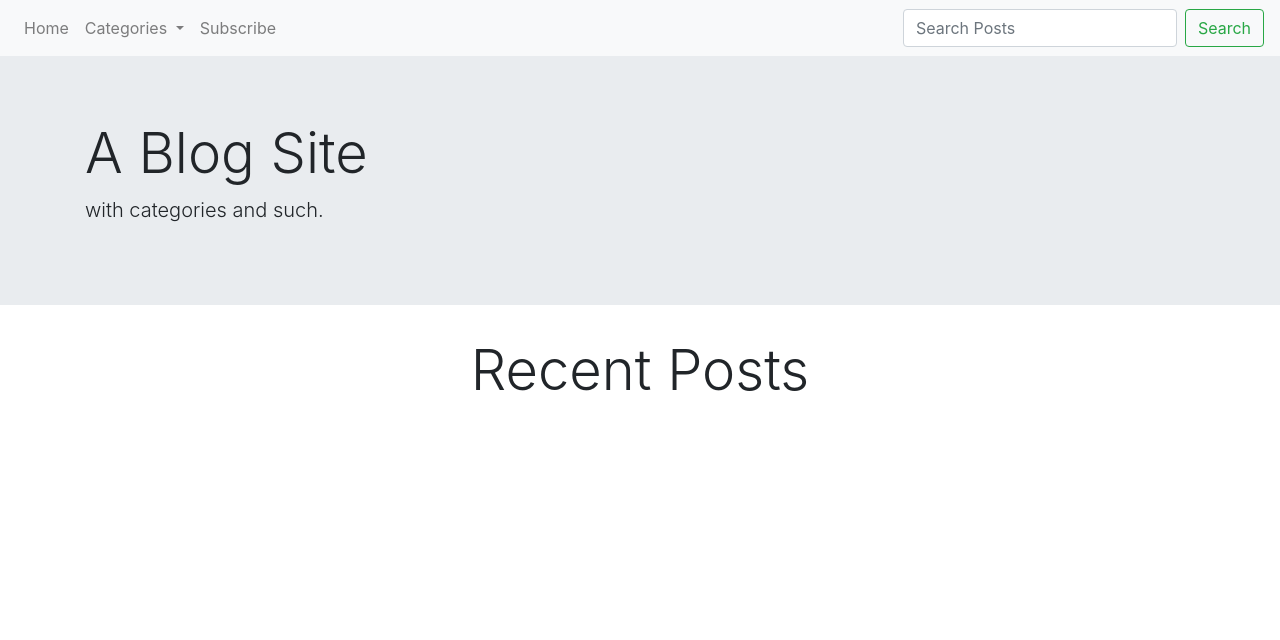
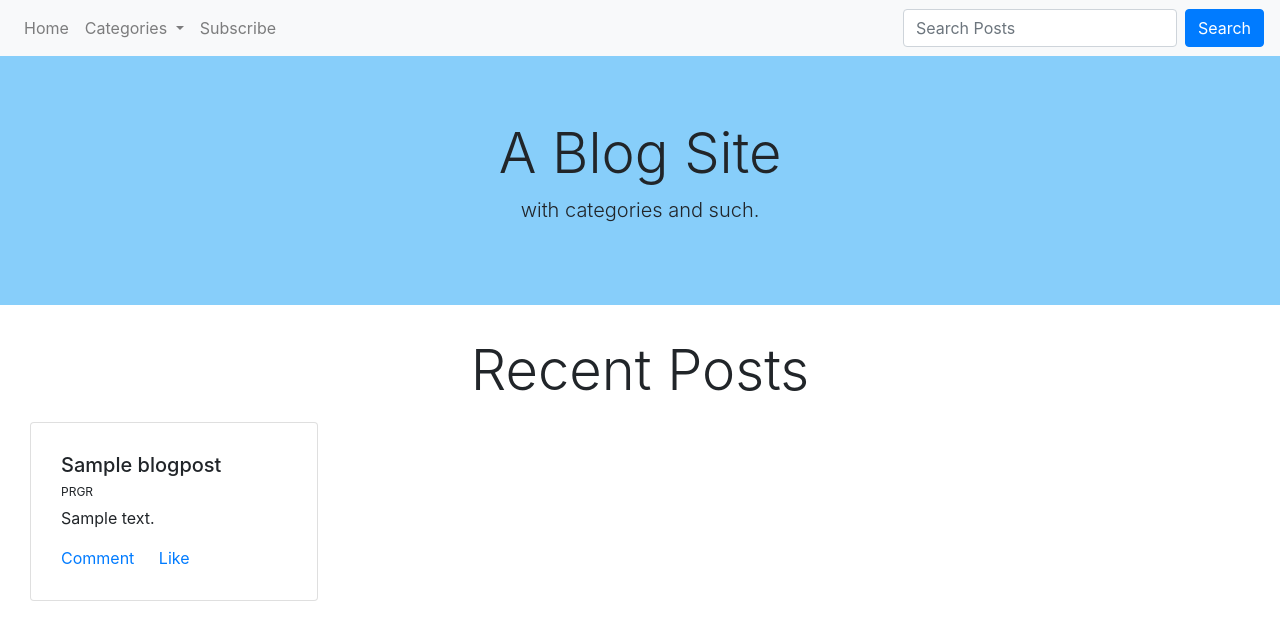
Before and after one commit to treyham91/blogsite, a Django app: page / in a window 1280 px wide. Shown: the top 640 px of the page. Run offline with Django 3.2, Linux system fonts and the light colour scheme; tables that the repository leaves empty hold one stand-in row (values such as "Sample post"); some libraries are stand-ins or nearby versions.

Commit message:
recent posts list

```diff
--- a/blog/templates/index.html
+++ b/blog/templates/index.html
@@ -25,7 +25,7 @@
     <div class="collapse navbar-collapse" id="navbarTogglerDemo01">
         <ul class="navbar-nav mr-auto mt-2 mt-lg-0">
             <li class="nav-item">
-                <a class="nav-link" href="#">Home</a>
+                <a class="nav-link" href={% url 'home' %}>Home</a>
             </li>
             <li class="nav-item dropdown">
                 <a class="nav-link dropdown-toggle" href="#" id="navbarDropdown" role="button" data-toggle="dropdown"
@@ -33,10 +33,10 @@
                     Categories
                 </a>
                 <div class="dropdown-menu" aria-labelledby="navbarDropdown">
-                    <a class="dropdown-item" href="#">Programming</a>
-                    <a class="dropdown-item" href="#">Web Development</a>
-                    <a class="dropdown-item" href="#">Data Science/AI</a>
-                    <a class="dropdown-item" href="#">General</a>
+                    <a class="dropdown-item" href={% url 'programming' %}>Programming</a>
+                    <a class="dropdown-item" href={% url 'web' %}>Web Development</a>
+                    <a class="dropdown-item" href={% url 'data' %}>Data Science/AI</a>
+                    <a class="dropdown-item" href={% url 'general' %}>General</a>
                 </div>
             </li>
             <li class="nav-item">
@@ -45,12 +45,12 @@
         </ul>
         <form class="form-inline my-2 my-lg-0">
             <input class="form-control mr-sm-2" type="search" placeholder="Search Posts" aria-label="Search">
-            <button class="btn btn-outline-success my-2 my-sm-0" type="submit">Search</button>
+            <button class="btn btn-primary" type="submit">Search</button>
         </form>
     </div>
 </nav>
-<div class="jumbotron jumbotron-fluid">
-    <div class="container">
+<div class="jumbotron jumbotron-fluid" style="background-color: lightskyblue;">
+    <div class="container" style="text-align: center;">
         <h1 class="display-4">A Blog Site</h1>
         <p class="lead">with categories and such.</p>
     </div>
@@ -58,28 +58,20 @@
 <div class="recent-posts">
     <h1 class="display-4" style="text-align: center;">Recent Posts</h1>
 </div>
-<div class="modal-container">
+<div style="display: flex;">
+{% block content %}
     {% for posts in recent_posts %}
-        <div class="modal" tabindex="-1" role="dialog">
-            <div class="modal-dialog" role="document">
-                <div class="modal-content">
-                    <div class="modal-header">
-                        <h5 class="modal-title">{{ post.title }}</h5>
-                        <button type="button" class="close" data-dismiss="modal" aria-label="Close">
-                            <span aria-hidden="true">&times;</span>
-                        </button>
-                    </div>
-                    <div class="modal-body">
-                        <p>{{ posts.body }}</p>
-                    </div>
-                    <div class="modal-footer">
-                        <button type="button" class="btn btn-secondary" data-dismiss="modal">Like</button>
-                        <button type="button" class="btn btn-primary">Comment</button>
-                    </div>
-                </div>
+        <div class="card" style="width: 18rem; padding: 10px; margin-left: 30px; margin-top: 10px;">
+            <div class="card-body">
+                <h5 class="card-title">{{ posts.title }}</h5>
+                <p class="card-subtitle" style="font-size: 12px;">{{ posts.topic_type }}</p>
+                <p class="card-text" style="margin-top: 5px;">{{ posts.post_body }}</p>
+                <a href="#" class="card-link">Comment</a>
+                <a href="#" class="card-link">Like</a>
             </div>
         </div>
     {% endfor %}
+{% endblock %}
 </div>
 </body>
 </html>
--- a/blog/urls.py
+++ b/blog/urls.py
@@ -3,8 +3,8 @@ from blog.views import ProgrammingBlogPosts, WebDevelopmentBlogPosts, DataScienc
 
 
 urlpatterns = [
-    path('posts/programming', ProgrammingBlogPosts.as_view()),
-    path('posts/webdevelopment', WebDevelopmentBlogPosts.as_view()),
-    path('posts/datascienceai', DataScienceAIBlogPosts.as_view()),
-    path('posts/general', GeneralBlogPosts.as_view()),
+    path('posts/programming', ProgrammingBlogPosts.as_view(), name='programming'),
+    path('posts/webdevelopment', WebDevelopmentBlogPosts.as_view(), name='web'),
+    path('posts/datascienceai', DataScienceAIBlogPosts.as_view(), name='data'),
+    path('posts/general', GeneralBlogPosts.as_view(), name='general'),
 ]
--- a/blog/views.py
+++ b/blog/views.py
@@ -1,5 +1,4 @@
-from django.shortcuts import render
-from django.http import Http404
+from django.shortcuts import get_object_or_404
 from django.views.generic import ListView
 from blog.models import BlogPost
 
--- a/blogsite/urls.py
+++ b/blogsite/urls.py
@@ -19,7 +19,7 @@ from blog.views import Home
 from django.conf.urls import url
 
 urlpatterns = [
-    url(r'^$', Home.as_view()),
+    url(r'^$', Home.as_view(), name='home'),
     path('blog/', include('blog.urls')),
     path('admin/', admin.site.urls),
 ]
```
